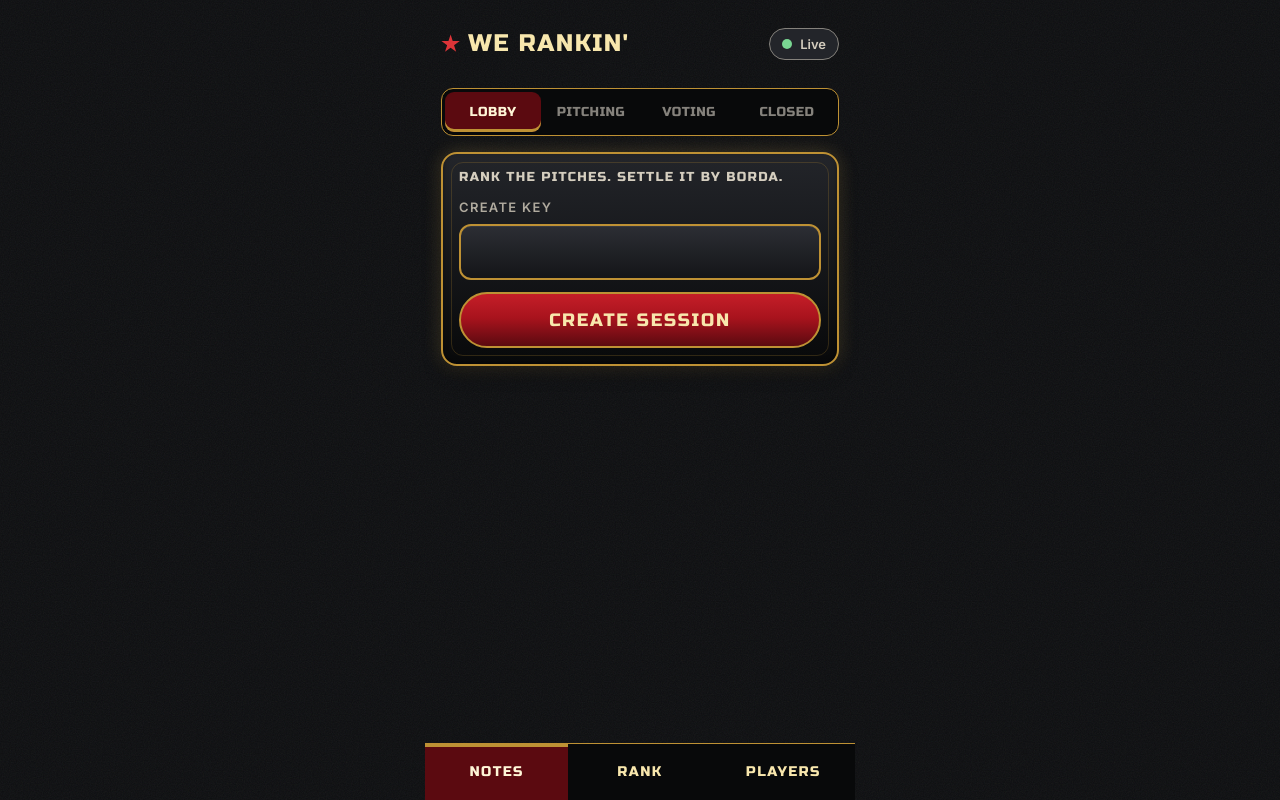
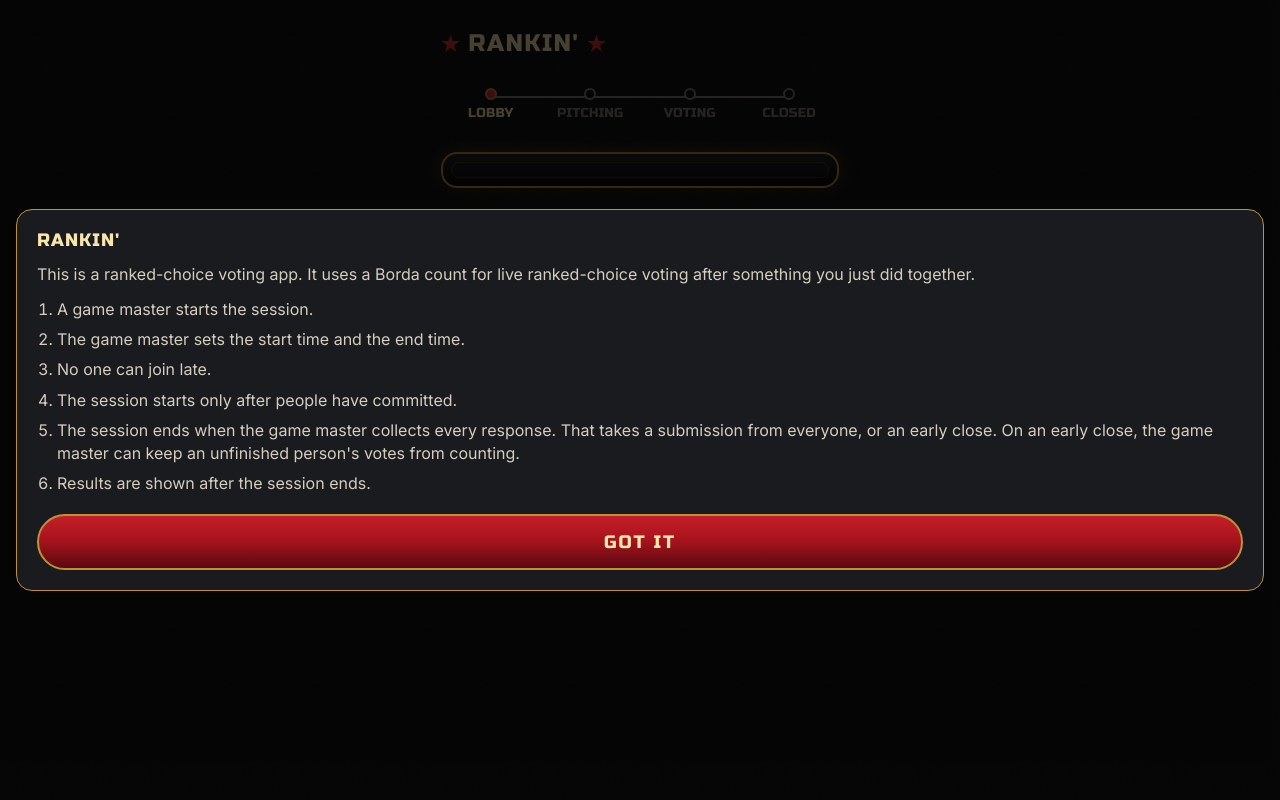
Before and after one commit to official-mitchell/rankin, a React (Vite) app in the folder client/: page / in a window 1280 px wide. Built offline with nearby package versions, Linux system fonts and the light colour scheme.

Commit message:
Make the landing explain Rankin' before asking for a create key.

```diff
--- /dev/null
+++ b/client/fixtures/landing-host.json
@@ -0,0 +1 @@
+{"phase":"lobby","rosterLocked":false,"players":[],"pitches":[]}
--- /dev/null
+++ b/client/fixtures/landing-ready.json
@@ -0,0 +1 @@
+{"phase":"lobby","rosterLocked":false,"players":[],"pitches":[]}
--- a/client/src/App.tsx
+++ b/client/src/App.tsx
@@ -1,4 +1,4 @@
-// Routes: landing, live session, dev fixtures, and a 404 view (checklist 3.2 and 5.1).
+// Routes: landing, live session, dev fixtures, and a 404 view. 2026-11-16: the empty landing hides the connection pill and the player tabs.
 import { lazy, Suspense, useEffect, useState } from "react";
 import { captureHostSecret } from "./host-secret";
 import { SessionScreen } from "./realtime/SessionScreen";
@@ -41,8 +41,9 @@ export function App() {
     );
   }
 
+  const landing = path === "/";
   return (
-    <Shell phase={phase} tab={tab} onTab={setTab}>
+    <Shell phase={phase} tab={tab} onTab={setTab} showConn={!landing} showTabs={!landing}>
       {body}
     </Shell>
   );
--- a/client/src/FixtureScreen.tsx
+++ b/client/src/FixtureScreen.tsx
@@ -1,5 +1,5 @@
 // Dev-only fixture screen. Frozen clock, seeded RNG, animations off (checklist 3.3 and 7).
-// Results scenes are checklist 10.1.
+// Results scenes are checklist 10.1. 2026-11-16: landing fixtures hide the connection pill and player tabs.
 import { useRef, useState, type ReactNode } from "react";
 import { ALERT_A1, ALERT_A2, leaderboardSvg, pitchCardSvg, type ChartPitch, type PitchResult, type Results } from "@we-rankin/shared";
 import type { SceneName } from "../fixtures/scenes";
@@ -62,10 +62,15 @@ function QueueLab() {
   );
 }
 
-function sceneFrame(scene: string, phase: "lobby" | "pitching" | "voting" | "closed", body: ReactNode) {
+function sceneFrame(
+  scene: string,
+  phase: "lobby" | "pitching" | "voting" | "closed",
+  body: ReactNode,
+  shell: { showConn?: boolean; showTabs?: boolean } = {},
+) {
   return (
     <div className="is-frozen" data-scene={scene}>
-      <Shell phase={phase} tab="Players" onTab={() => undefined}>
+      <Shell phase={phase} tab="Players" onTab={() => undefined} showConn={shell.showConn} showTabs={shell.showTabs}>
         {body}
       </Shell>
     </div>
@@ -74,17 +79,33 @@ function sceneFrame(scene: string, phase: "lobby" | "pitching" | "voting" | "clo
 
 export default function FixtureScreen({ scene }: { scene: string }) {
   if (scene === "queue-lab") return <QueueLab />;
-  if (scene === "landing") return sceneFrame(scene, "lobby", <Landing createSession={async () => new Response(null, { status: 204 })} />);
+  const bare = { showConn: false, showTabs: false };
+  if (scene === "landing") {
+    return sceneFrame(scene, "lobby", <Landing intro="open" createSession={async () => new Response(null, { status: 204 })} />, bare);
+  }
+  if (scene === "landing-ready") {
+    return sceneFrame(scene, "lobby", <Landing intro="closed" createSession={async () => new Response(null, { status: 204 })} />, bare);
+  }
+  if (scene === "landing-host") {
+    return sceneFrame(scene, "lobby", <Landing intro="closed" hosting createSession={async () => new Response(null, { status: 204 })} />, bare);
+  }
   if (scene === "create-key-error") {
-    return sceneFrame(scene, "lobby", <Landing initialError="That create key was not accepted." createSession={async () => new Response(null, { status: 401 })} />);
+    return sceneFrame(
+      scene,
+      "lobby",
+      <Landing intro="closed" hosting initialError="That create key was not accepted. Only the game master has this key." createSession={async () => new Response(null, { status: 401 })} />,
+      bare,
+    );
   }
   if (scene === "created") {
     return sceneFrame(
       scene,
       "lobby",
       <Landing
+        intro="closed"
         initialCreated={{ code: "ABCDEF", player: "https://we-rankin.test/s/ABCDEF", host: "https://we-rankin.test/s/ABCDEF#h=secret" }}
       />,
+      bare,
     );
   }
   if (scene === "join" || scene === "join-name-taken" || scene === "join-name-in-use") {
--- a/client/src/Shell.tsx
+++ b/client/src/Shell.tsx
@@ -1,4 +1,4 @@
-// Header, phase rail, and bottom tabs (checklist 3.2). The connection pill shows checklist 5.3 states.
+// Header, phase progress, and session tabs. 2026-11-16: title is Rankin' with a star on each side. The connection pill and the Notes / Rank / Players row are optional so the empty landing can hide both. Phase is a progress list, not a row of controls.
 import type { Phase } from "@we-rankin/shared";
 import type { ReactNode } from "react";
 
@@ -17,6 +17,8 @@ export function Shell({
   onTab,
   conn = "Live",
   status = "online",
+  showConn = true,
+  showTabs = true,
   children,
 }: {
   phase: Phase;
@@ -24,31 +26,43 @@ export function Shell({
   onTab: (tab: (typeof TABS)[number]) => void;
   conn?: string;
   status?: "connecting" | "online" | "offline";
+  showConn?: boolean;
+  showTabs?: boolean;
   children: ReactNode;
 }) {
+  const current = PHASES.findIndex((item) => item.id === phase);
   return (
-    <div className="app">
+    <div className={showTabs ? "app" : "app app--solo"}>
       <header className="app-header">
         <h1 className="title">
           <span className="star" aria-hidden="true" />
-          We Rankin'
+          Rankin'
+          <span className="star" aria-hidden="true" />
         </h1>
+        {showConn ? (
           <span className="conn" data-status={status}>
             <span className="led" aria-hidden="true" />
             {conn}
           </span>
+        ) : null}
       </header>
-      <nav className="phase-rail" aria-label="Phase">
-        {PHASES.map((item) => (
-          <span
+      <ol className="phase-rail" aria-label="Session progress">
+        {PHASES.map((item, index) => {
+          const state = index < current ? "done" : index === current ? "active" : "ahead";
+          return (
+            <li
               key={item.id}
-            className={item.id === phase ? "phase-rail__step phase-rail__step--active" : "phase-rail__step"}
+              className={`phase-rail__step phase-rail__step--${state}`}
+              aria-current={state === "active" ? "step" : undefined}
             >
+              <span className="phase-rail__mark" aria-hidden="true" />
               {item.label}
-          </span>
-        ))}
-      </nav>
+            </li>
+          );
+        })}
+      </ol>
       <main className="screen">{children}</main>
+      {showTabs ? (
         <nav className="tabbar" aria-label="Sections">
           {TABS.map((name) => (
             <button
@@ -61,6 +75,7 @@ export function Shell({
             </button>
           ))}
         </nav>
+      ) : null}
     </div>
   );
 }
--- a/client/src/screens/Landing.tsx
+++ b/client/src/screens/Landing.tsx
@@ -1,25 +1,60 @@
-// Landing and the created-session card (checklist 6.1).
-import { useState, type FormEvent } from "react";
+// Landing and the created-session card. 2026-11-16: first visit explains Rankin'. The create key stays hidden until someone elects to be the game master. A rejected key says it is the game master's secret.
+import { useEffect, useState, type FormEvent } from "react";
 import { hostSecretKey } from "../host-secret";
 import { hostLinkKey, sessionLinks } from "./links";
 
 export type CreatedSession = { code: string; player: string; host: string };
+export const INTRO_KEY = "rankin-intro-seen";
+
+const RULES = [
+  "A game master starts the session.",
+  "The game master sets the start time and the end time.",
+  "No one can join late.",
+  "The session starts only after people have committed.",
+  "The session ends when the game master collects every response. That takes a submission from everyone, or an early close. On an early close, the game master can keep an unfinished person's votes from counting.",
+  "Results are shown after the session ends.",
+];
 
 export function Landing({
   createSession,
   initialError = "",
   initialCreated = null,
+  intro = "auto",
+  hosting: hostingInitial = false,
   onEnter,
 }: {
   createSession?: (createKey: string) => Promise<Response>;
   initialError?: string;
   initialCreated?: CreatedSession | null;
+  intro?: "auto" | "open" | "closed";
+  hosting?: boolean;
   onEnter?: (path: string) => void;
 }) {
   const [createKey, setCreateKey] = useState("");
   const [error, setError] = useState(initialError);
   const [created, setCreated] = useState<CreatedSession | null>(initialCreated);
   const [copied, setCopied] = useState("");
+  const [introOpen, setIntroOpen] = useState(intro !== "closed" && initialCreated === null);
+  const [hosting, setHosting] = useState(hostingInitial || initialError.length > 0);
+
+  useEffect(() => {
+    if (intro !== "auto" || initialCreated) return;
+    if (window.localStorage.getItem(INTRO_KEY) === "1") setIntroOpen(false);
+  }, [intro, initialCreated]);
+
+  useEffect(() => {
+    if (!introOpen) return;
+    const onKey = (event: KeyboardEvent) => {
+      if (event.key === "Escape") dismissIntro();
+    };
+    window.addEventListener("keydown", onKey);
+    return () => window.removeEventListener("keydown", onKey);
+  }, [introOpen]);
+
+  function dismissIntro(): void {
+    window.localStorage.setItem(INTRO_KEY, "1");
+    setIntroOpen(false);
+  }
 
   async function onSubmit(event: FormEvent): Promise<void> {
     event.preventDefault();
@@ -73,8 +108,11 @@ export function Landing({
   }
 
   return (
-    <form className="panel panel--inset-frame panel--metal row" data-scene="landing" onSubmit={(event) => void onSubmit(event)}>
-      <p className="eyebrow">Rank the pitches. Settle it by Borda.</p>
+    <section className="panel panel--inset-frame panel--metal row" data-scene="landing">
+      {introOpen ? <Intro onDismiss={dismissIntro} /> : null}
+      {introOpen ? null : hosting ? (
+        <form className="row" onSubmit={(event) => void onSubmit(event)}>
+          <p className="label">This key proves you are the game master.</p>
           <div className="field">
             <label className="label-caps" htmlFor="create-key">
               Create key
@@ -90,11 +128,47 @@ export function Landing({
             Create session
           </button>
         </form>
+      ) : (
+        <div className="row">
+          <button type="button" className="btn btn--primary btn--block" onClick={() => setHosting(true)}>
+            Become the game master
+          </button>
+          <button type="button" className="btn btn--secondary btn--block" onClick={() => setIntroOpen(true)}>
+            How Rankin' works
+          </button>
+        </div>
+      )}
+    </section>
+  );
+}
+
+function Intro({ onDismiss }: { onDismiss: () => void }) {
+  return (
+    <div className="modal-scrim modal-scrim--center">
+      <div className="modal modal--scroll" role="dialog" aria-modal="true" aria-labelledby="intro-title">
+        <h2 className="modal__title" id="intro-title">
+          Rankin'
+        </h2>
+        <p>
+          This is a ranked-choice voting app. It uses a Borda count for live ranked-choice voting after something you just did together.
+        </p>
+        <ol className="rules">
+          {RULES.map((rule) => (
+            <li key={rule}>{rule}</li>
+          ))}
+        </ol>
+        <div className="modal__actions">
+          <button type="button" className="btn btn--primary btn--block" onClick={onDismiss}>
+            Got it
+          </button>
+        </div>
+      </div>
+    </div>
   );
 }
 
 export function createFailure(status: number): string | null {
-  if (status === 401) return "That create key was not accepted.";
+  if (status === 401) return "That create key was not accepted. Only the game master has this key.";
   if (status >= 400) return "The session could not be created.";
   return null;
 }
--- a/client/src/styles/screens.css
+++ b/client/src/styles/screens.css
@@ -1,4 +1,4 @@
-/* Join, landing, roster, host console, and results recipes (checklist 6, 7, and 10). */
+/* Join, landing, roster, host console, and results recipes. 2026-11-16: first-visit rules list. */
 .row { display: flex; flex-direction: column; gap: var(--space-3); }
 .panel { position: relative; background: var(--bg-panel); border: var(--border-medium) solid var(--border-gold); border-radius: var(--radius-lg); padding: var(--space-4); box-shadow: var(--shadow-panel), var(--glow-gold); }
 .panel--inset-frame::after { content: ""; position: absolute; inset: var(--space-2); border: 1px solid rgba(190, 145, 52, 0.22); border-radius: calc(var(--radius-lg) - 4px); pointer-events: none; }
@@ -30,9 +30,12 @@
 .led--ok { background: var(--green-300); }
 .input:disabled { opacity: 0.45; }
 .modal-scrim { position: fixed; inset: 0; z-index: 4; display: grid; align-items: end; background: var(--bg-scrim); padding: var(--space-4); }
+.modal-scrim--center { align-items: center; }
+.modal--scroll { max-height: 100%; overflow: auto; }
 .modal { background: var(--bg-panel-raised); border: 1px solid var(--border-gold); border-radius: var(--radius-lg); padding: var(--space-5); }
 .modal__title { margin: 0 0 var(--space-3); font: 400 18px/1.2 var(--font-display); color: var(--text-gold); text-transform: uppercase; letter-spacing: 0.06em; }
 .modal__actions { display: grid; grid-template-columns: 1fr; gap: var(--space-3); margin-top: var(--space-5); }
+.rules { margin: var(--space-3) 0 0; padding-left: 1.25rem; display: flex; flex-direction: column; gap: var(--space-2); color: var(--text-secondary); font-size: 16px; }
 .btn--gold { border-color: transparent; background: var(--surface-gold-enamel); color: var(--text-gold); font: 400 15px/1 var(--font-display); letter-spacing: 0.1em; text-transform: uppercase; }
 .host-bar { position: sticky; top: 0; z-index: 3; }
 .status-pill { display: inline-flex; align-items: center; min-height: 28px; padding: 0 var(--space-3); border-radius: var(--radius-pill); font: 400 var(--type-label)/1 var(--font-display); letter-spacing: 0.1em; text-transform: uppercase; }
--- a/client/src/styles/shell.css
+++ b/client/src/styles/shell.css
@@ -1,4 +1,4 @@
-/* App shell for checklist 3.2. Look ported from we-rankin-components.css (.app-header, .phase-rail, .tabbar). */
+/* App shell. 2026-11-16: phase rail is an unmarked progress sequence. app--solo drops the space reserved for the bottom tabs. */
 .app {
   position: relative;
   z-index: 1;
@@ -12,6 +12,7 @@
   gap: var(--space-4);
   overscroll-behavior: contain;
 }
+.app--solo { padding-bottom: var(--space-4); }
 .star { display: inline-block; width: 0.8em; height: 0.8em; background: var(--red-400); flex: none;
   clip-path: polygon(50% 0%, 61% 35%, 98% 35%, 68% 57%, 79% 91%, 50% 70%, 21% 91%, 32% 57%, 2% 35%, 39% 35%); }
 
@@ -20,9 +21,14 @@
 .conn { white-space: nowrap; flex: none; display: inline-flex; align-items: center; gap: var(--space-2); min-height: 32px; padding: 0 var(--space-3); border: 1px solid var(--border-strong); border-radius: var(--radius-pill); background: var(--bg-control); font-size: var(--type-label); font-weight: 600; color: var(--text-secondary); }
 .led { width: 10px; height: 10px; border-radius: 50%; background: var(--green-300); flex: none; }
 
-.phase-rail { display: grid; grid-template-columns: repeat(4, 1fr); gap: 2px; background: var(--bg-inset); border: 1px solid var(--border-gold); border-radius: var(--radius-md); padding: 3px; }
-.phase-rail__step { min-height: 40px; display: grid; place-items: center; text-align: center; border-radius: 9px; font: 400 var(--type-label)/1 var(--font-display); letter-spacing: 0.04em; text-transform: uppercase; color: var(--text-disabled); }
-.phase-rail__step--active { background: var(--red-800); color: var(--gold-050); box-shadow: inset 0 -3px 0 var(--border-gold); }
+.phase-rail { position: relative; display: grid; grid-template-columns: repeat(4, 1fr); margin: 0; padding: 0; list-style: none; }
+.phase-rail::before { content: ""; position: absolute; left: 12%; right: 12%; top: 8px; height: 2px; background: var(--border-strong); }
+.phase-rail__step { min-height: 48px; display: flex; flex-direction: column; align-items: center; gap: 6px; text-align: center; font: 400 13px/1.1 var(--font-display); letter-spacing: 0.02em; text-transform: uppercase; color: var(--text-disabled); }
+.phase-rail__mark { width: 12px; height: 12px; border-radius: 50%; border: 2px solid var(--text-disabled); background: var(--bg-canvas); position: relative; z-index: 1; }
+.phase-rail__step--done { color: var(--text-muted); }
+.phase-rail__step--done .phase-rail__mark { background: var(--gold-400); border-color: var(--gold-400); }
+.phase-rail__step--active { color: var(--text-gold); }
+.phase-rail__step--active .phase-rail__mark { background: var(--red-400); border-color: var(--gold-400); }
 
 .screen { display: flex; flex-direction: column; gap: var(--space-3); }
 .screen p { margin: 0; color: var(--text-secondary); }
```
Also changed, not shown: 2 other files (tests, documents, lock files or other folders). Lines whose indentation alone changed are shown as unchanged.
